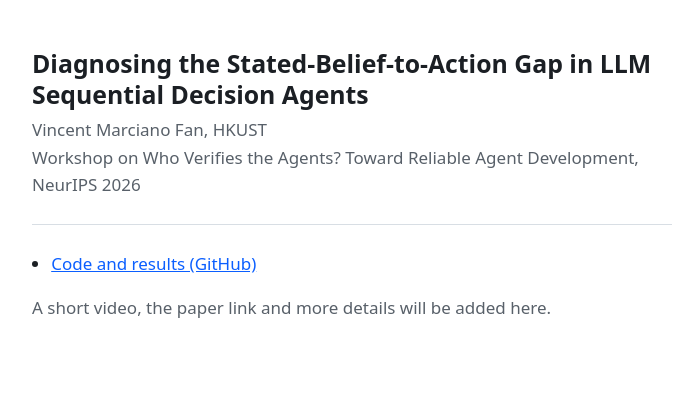
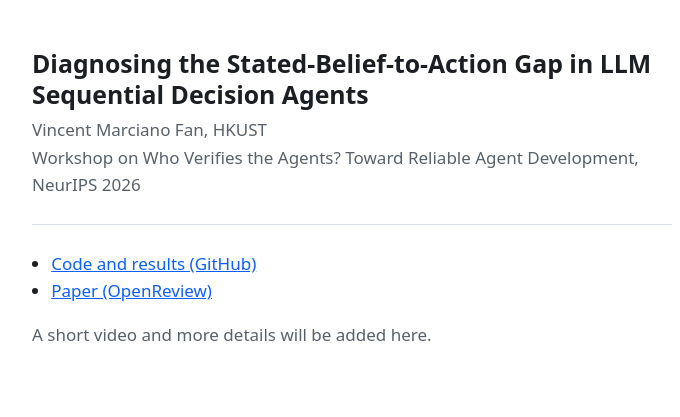
Before and after one commit to vmfan/akrasia-poster, a plain HTML site: page index.html in a window 1280 px wide. Shown: the whole page, without its empty margins (288-968 px from the left). Drawn offline with Linux system fonts and the light colour scheme.

Commit message:
Add OpenReview paper link to landing page
Co-Authored-By: Claude Sonnet 5.5 <noreply@anthropic.com>

```diff
--- a/index.html
+++ b/index.html
@@ -27,7 +27,8 @@
   <hr>
   <ul>
     <li><a href="https://github.com/vmfan/akrasia">Code and results (GitHub)</a></li>
+    <li><a href="https://openreview.net/forum?id=SwV66LGUSY">Paper (OpenReview)</a></li>
   </ul>
-  <p class="soon">A short video, the paper link and more details will be added here.</p>
+  <p class="soon">A short video and more details will be added here.</p>
 </body>
 </html>
```
